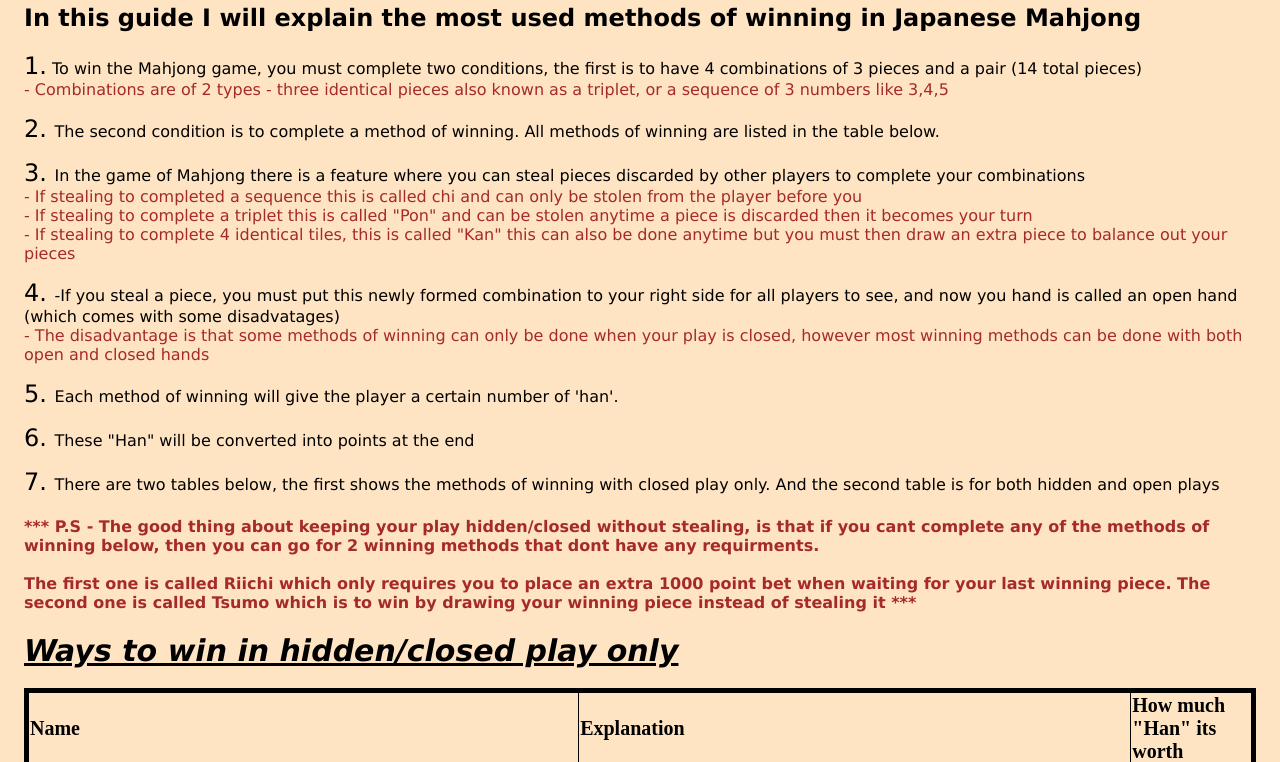
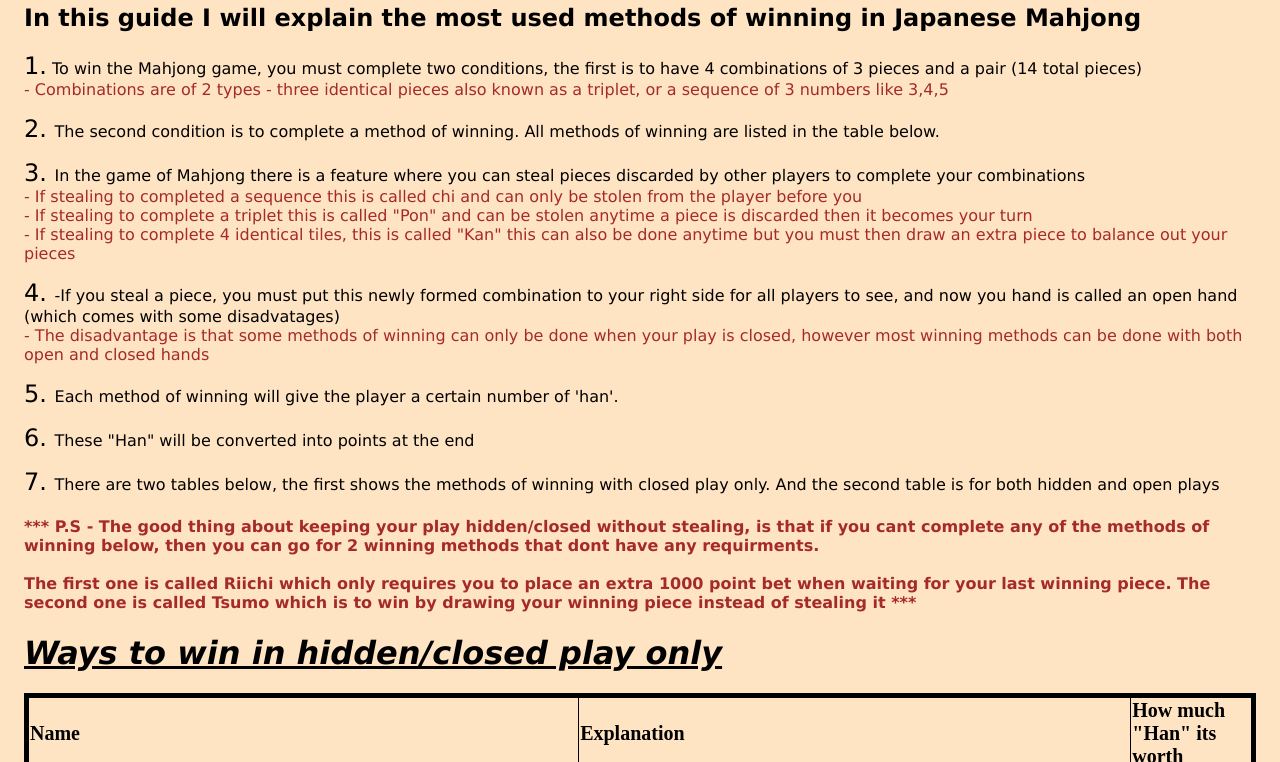
Before and after one commit to mahjonglearn/mahjonglearn.github.io, a plain HTML site: page english.html in a window 1280 px wide. Shown: the part 144-906 px from the top of the page. Drawn offline with Linux system fonts and the light colour scheme.

Commit message:
Update english.html

```diff
--- a/english.html
+++ b/english.html
@@ -25,7 +25,7 @@
         text-decoration: underline;
       }
       h1 {
-        font-size: 30px;
+        font-size: 4vh;
       }
       table {
         border-collapse: collapse;
```
